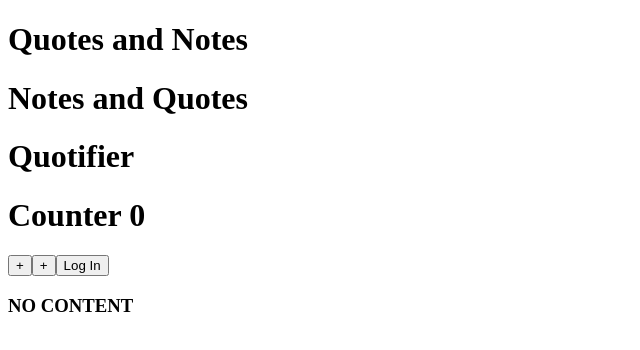
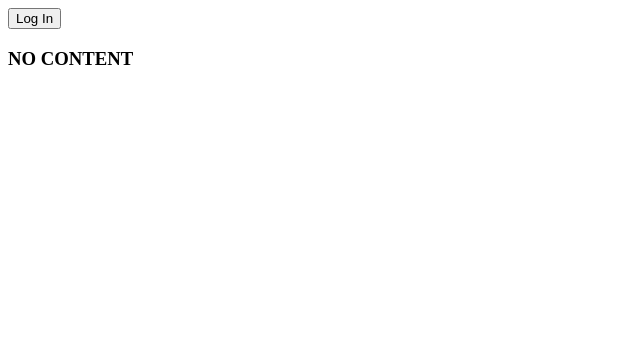
Before and after one commit to artrugh/quotifier, a React (Create React App) app in the folder client/: page / in a window 1280 px wide. Shown: the top 350 px of the page, without its empty margins (0-640 px from the left). Built offline with nearby package versions, Linux system fonts and the light colour scheme.

Commit message:
refactoring redux buttons

```diff
--- a/client/src/App.js
+++ b/client/src/App.js
@@ -1,54 +1,19 @@
 import React from "react";
+//----------------redux-----------------------------------
+import { useSelector } from "react-redux";
+//----------------components-----------------------------------
+import Home from "./components/Home";
+import ReduxButtonTestLogin from "./components/ReduxButtonTestLogin";
 import Aux from "./hoc/Aux";
-import { useSelector, useDispatch } from "react-redux";
-import Home from "./components/Home";
-import { increment, decrement, login } from "./actions";
-import About from "./components/About";
 
 function App() {
-  // useSelector makes possible to access the whole state
-  const counter = useSelector((state) => state.counter);
   const isLogged = useSelector((state) => state.isLogged);
-  const dispatch = useDispatch();
+
   return (
     <Aux>
       <div className="App">
-        <h1>Quotes and Notes</h1>
-
-        <h1>Notes and Quotes</h1>
-
-        <h1>Quotifier</h1>
-
-        <h1>Counter {counter}</h1>
-        <button
-          onClick={() => {
-            dispatch(increment());
-          }}
-        >
-          +
-        </button>
-        <button
-          onClick={() => {
-            dispatch(decrement());
-          }}
-        >
-          +
-        </button>
-
-        <button
-          onClick={() => {
-            dispatch(login());
-          }}
-        >
-          Log In
-        </button>
-
-        {/* {isLogged ? <h3>valuable content</h3> : <h3>NO CONTENT</h3>} */}
+        <ReduxButtonTestLogin />
         {isLogged ? <Home /> : <h3>NO CONTENT</h3>}
-
-        {/* <Counter /> */}
-
-        {/* <LogIns /> */}
       </div>
     </Aux>
   );
--- /dev/null
+++ b/client/src/components/ReduxButtonTestLogin.js
@@ -0,0 +1,21 @@
+import React from "react";
+import { login } from "../actions";
+import { useDispatch } from "react-redux";
+
+const ReduxButtonTestCounter = (props) => {
+  const dispatch = useDispatch();
+
+  return (
+    <div>
+      <button
+        onClick={() => {
+          dispatch(login());
+        }}
+      >
+        Log In
+      </button>
+    </div>
+  );
+};
+
+export default ReduxButtonTestCounter;
```
Also changed, not shown: client/src/components/ReduxButtonTestCounter.js (added, +29 -0 lines).
